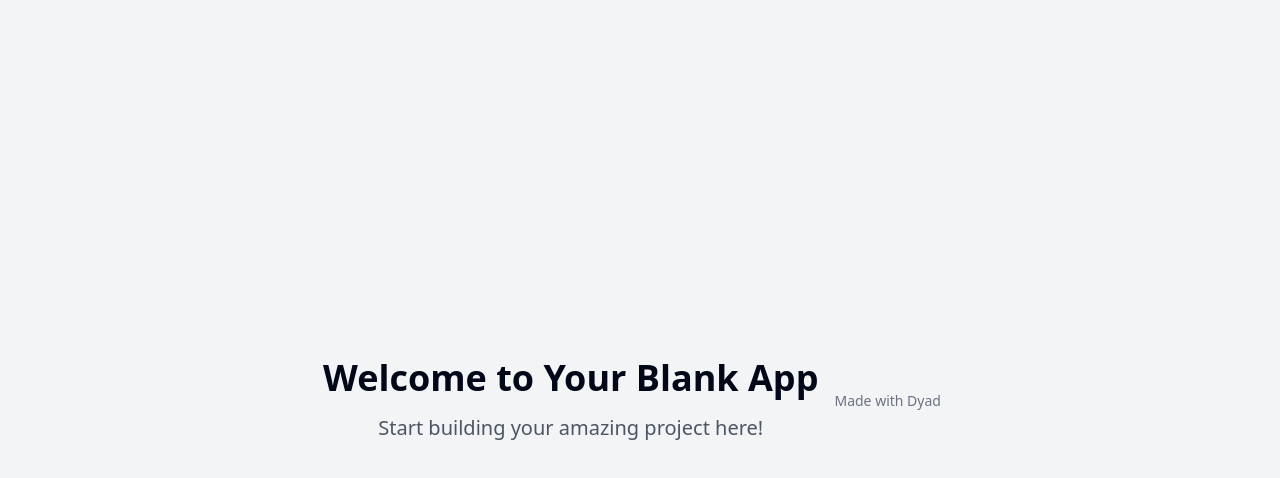
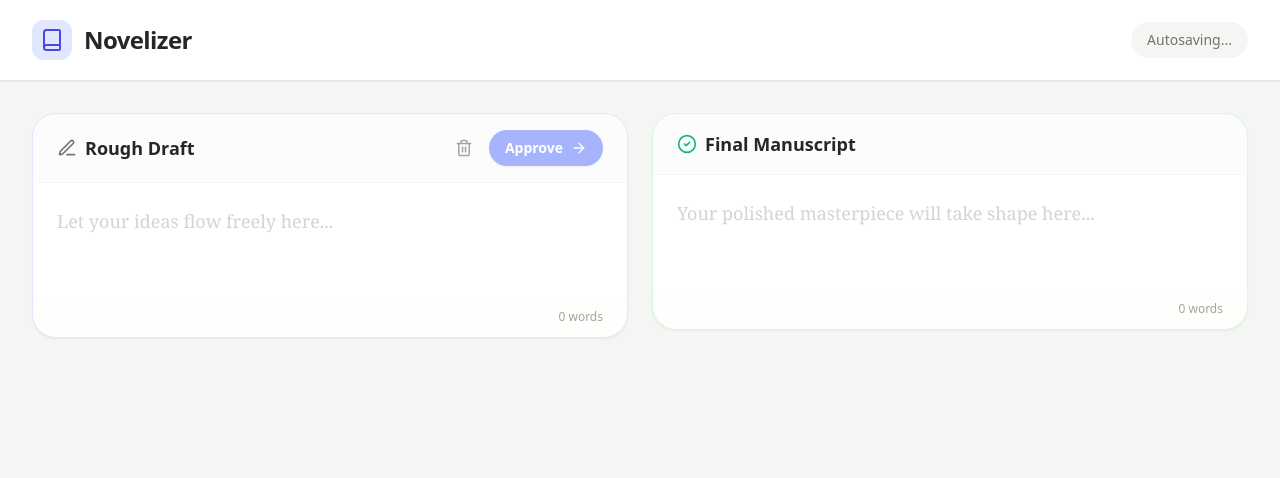
Before and after one commit to harshit-shukla-1/book_2, a React (Vite) app: page / in a window 1280 px wide. Shown: the top 478 px of the page. Built offline with nearby package versions, Linux system fonts and the light colour scheme.

Commit message:
[dyad] Implement dual-pane book writing interface - wrote 2 file(s)

```diff
--- /dev/null
+++ b/src/components/EditorArea.tsx
@@ -0,0 +1,56 @@
+import React from "react";
+import { cn } from "@/lib/utils";
+
+interface EditorAreaProps {
+  title: string;
+  value: string;
+  onChange: (val: string) => void;
+  icon?: React.ReactNode;
+  actions?: React.ReactNode;
+  placeholder?: string;
+  className?: string;
+}
+
+export const EditorArea = ({
+  title,
+  value,
+  onChange,
+  icon,
+  actions,
+  placeholder = "Start writing...",
+  className,
+}: EditorAreaProps) => {
+  return (
+    <div
+      className={cn(
+        "flex flex-col h-full bg-white rounded-3xl shadow-sm border border-stone-200 overflow-hidden transition-all duration-300 hover:shadow-md",
+        className
+      )}
+    >
+      {/* Header / Toolbar */}
+      <div className="flex items-center justify-between px-6 py-4 border-b border-stone-100 bg-stone-50/50">
+        <div className="flex items-center gap-2">
+          {icon && <span className="text-stone-500">{icon}</span>}
+          <h2 className="text-lg font-semibold text-stone-800">{title}</h2>
+        </div>
+        <div className="flex items-center gap-2">{actions}</div>
+      </div>
+
+      {/* Editor Space */}
+      <div className="flex-1 p-6">
+        <textarea
+          value={value}
+          onChange={(e) => onChange(e.target.value)}
+          placeholder={placeholder}
+          className="w-full h-full resize-none outline-none text-lg leading-relaxed text-stone-800 font-serif placeholder:text-stone-300 bg-transparent"
+          spellCheck={false}
+        />
+      </div>
+
+      {/* Word Count Footer */}
+      <div className="px-6 py-3 border-t border-stone-50 bg-stone-50/30 text-xs font-medium text-stone-400 flex justify-end">
+        {value.trim().split(/\s+/).filter((word) => word.length > 0).length} words
+      </div>
+    </div>
+  );
+};
--- a/src/pages/Index.tsx
+++ b/src/pages/Index.tsx
@@ -1,17 +1,98 @@
-// Update this page (the content is just a fallback if you fail to update the page)
-
-import { MadeWithDyad } from "@/components/made-with-dyad";
+import { useState } from "react";
+import { Book, PenLine, ArrowRight, Trash2, CheckCircle2 } from "lucide-react";
+import { EditorArea } from "@/components/EditorArea";
+import { showSuccess, showError } from "@/utils/toast";
 
 const Index = () => {
+  const [draftContent, setDraftContent] = useState("");
+  const [finalContent, setFinalContent] = useState("");
+
+  const handleApproveDraft = () => {
+    if (!draftContent.trim()) {
+      showError("Draft is empty. Nothing to approve.");
+      return;
+    }
+
+    // Append draft content to final content, with a double newline if final already has text
+    const newFinalContent = finalContent
+      ? `${finalContent}\n\n${draftContent}`
+      : draftContent;
+
+    setFinalContent(newFinalContent);
+    setDraftContent(""); // Clear draft after moving
+    showSuccess("Draft approved and moved to final version!");
+  };
+
+  const handleClearDraft = () => {
+    if (confirm("Are you sure you want to clear your draft?")) {
+      setDraftContent("");
+    }
+  };
+
   return (
-    <div className="min-h-screen flex items-center justify-center bg-gray-100">
-      <div className="text-center">
-        <h1 className="text-4xl font-bold mb-4">Welcome to Your Blank App</h1>
-        <p className="text-xl text-gray-600">
-          Start building your amazing project here!
-        </p>
-      </div>
-      <MadeWithDyad />
+    <div className="min-h-screen bg-stone-100 flex flex-col font-sans">
+      {/* Top Navigation */}
+      <header className="px-8 py-5 flex items-center justify-between bg-white shadow-sm border-b border-stone-200 z-10">
+        <div className="flex items-center gap-3">
+          <div className="p-2 bg-indigo-100 text-indigo-600 rounded-xl">
+            <Book size={24} />
+          </div>
+          <h1 className="text-2xl font-bold text-stone-800 tracking-tight">
+            Novelizer
+          </h1>
+        </div>
+        <div className="text-sm font-medium text-stone-500 bg-stone-100 px-4 py-2 rounded-full">
+          Autosaving...
+        </div>
+      </header>
+
+      {/* Main Workspace */}
+      <main className="flex-1 p-4 lg:p-8 flex flex-col lg:flex-row gap-6 h-[calc(100vh-88px)]">
+
+        {/* Left Column: Drafts */}
+        <div className="flex-1 h-full min-h-[400px]">
+          <EditorArea
+            title="Rough Draft"
+            value={draftContent}
+            onChange={setDraftContent}
+            icon={<PenLine size={20} />}
+            placeholder="Let your ideas flow freely here..."
+            className="border-indigo-100"
+            actions={
+              <>
+                <button
+                  onClick={handleClearDraft}
+                  className="p-2 text-stone-400 hover:text-red-500 hover:bg-red-50 rounded-full transition-colors"
+                  title="Clear draft"
+                >
+                  <Trash2 size={18} />
+                </button>
+                <button
+                  onClick={handleApproveDraft}
+                  disabled={!draftContent.trim()}
+                  className="flex items-center gap-2 px-4 py-2 bg-indigo-600 hover:bg-indigo-700 disabled:bg-indigo-300 disabled:cursor-not-allowed text-white text-sm font-semibold rounded-full transition-all active:scale-95 shadow-sm"
+                >
+                  <span>Approve</span>
+                  <ArrowRight size={16} />
+                </button>
+              </>
+            }
+          />
+        </div>
+
+        {/* Right Column: Final Version */}
+        <div className="flex-1 h-full min-h-[400px]">
+          <EditorArea
+            title="Final Manuscript"
+            value={finalContent}
+            onChange={setFinalContent}
+            icon={<CheckCircle2 size={20} className="text-emerald-500" />}
+            placeholder="Your polished masterpiece will take shape here..."
+            className="border-emerald-100"
+          />
+        </div>
+
+      </main>
     </div>
   );
 };
```
